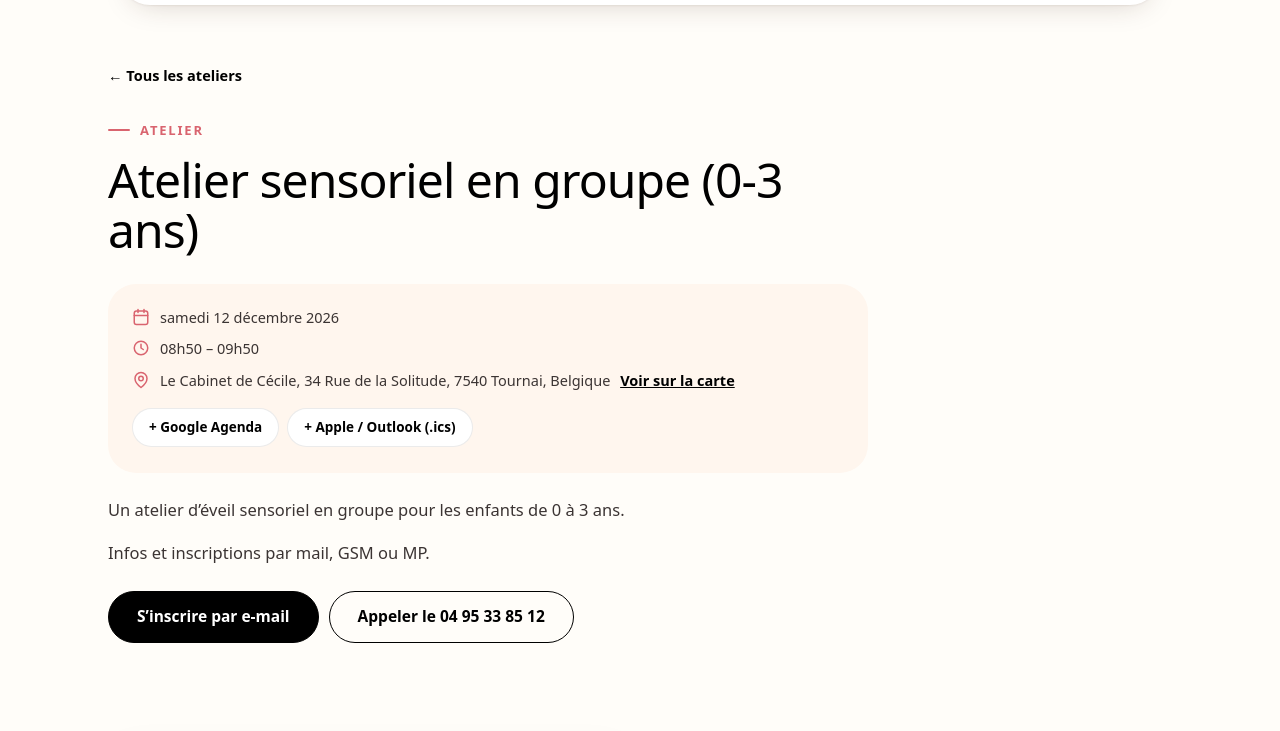
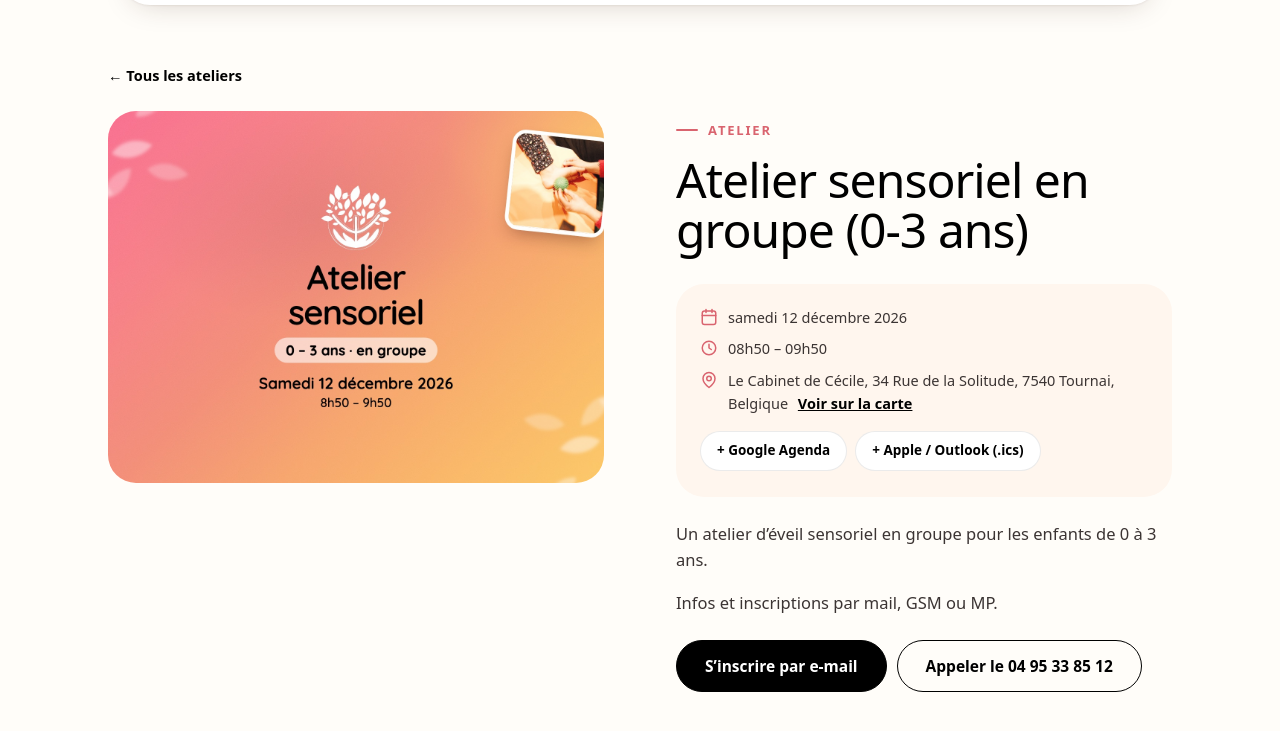
Before and after one commit to Todo-bai/lecabinetdececile, an Astro site: page /ateliers/2026-12-12-atelier-sensoriel-0-3-ans in a window 1280 px wide. Shown: the part 69-800 px from the top of the page. Built offline with nearby package versions, Linux system fonts and the light colour scheme; Astro itself is replaced by a stand-in of ours.

Commit message:
Give the 12 December workshop its own visual (#8)
A card in the practice colours (gradient, leaves, white logo) with the
title, age range, date and time, and the hand-and-ball photo from the
practice in a corner. Made in 3:2 so it fits the workshop cards
without cropping the text.

```diff
--- a/src/content/ateliers/2026-12-12-atelier-sensoriel-0-3-ans.md
+++ b/src/content/ateliers/2026-12-12-atelier-sensoriel-0-3-ans.md
@@ -3,6 +3,7 @@ titre: "Atelier sensoriel en groupe (0-3 ans)"
 date: "2026-12-12"
 debut: "08:50"
 fin: "09:50"
+image: "/images/ateliers/atelier-sensoriel-12-decembre.jpg"
 ---
 
 Un atelier d'éveil sensoriel en groupe pour les enfants de 0 à 3 ans.
```
Also changed, not shown: public/images/ateliers/atelier-sensoriel-12-decembre.jpg (added).
